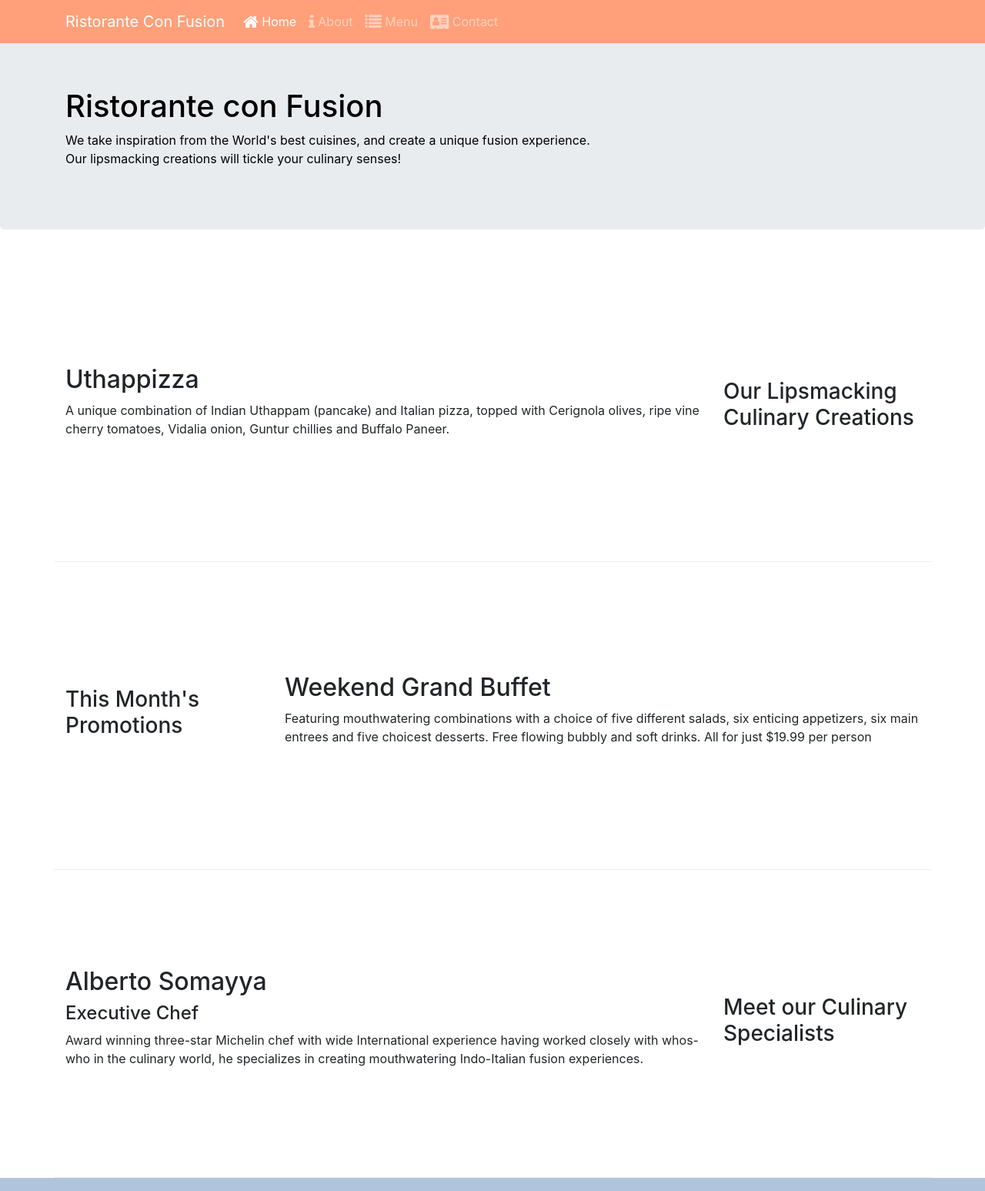
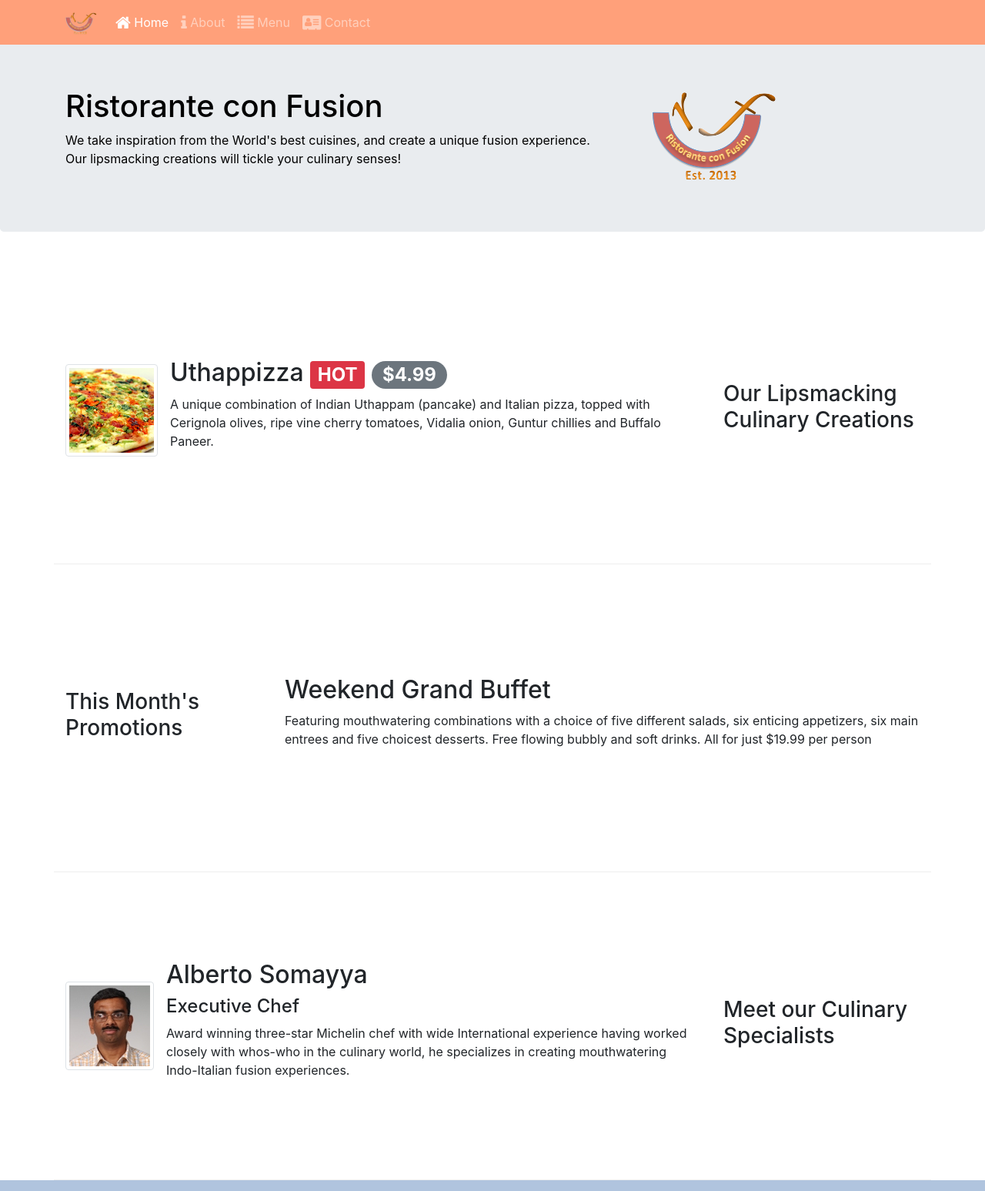
Before and after one commit to rahul4049/Bootstrap, a website: page index.html in a window 1280 px wide. Shown: the top 1547 px of the page at 77% size. Drawn offline with nearby package versions, Linux system fonts and the light colour scheme.

Commit message:
alerting users

```diff
--- a/css/styles.css
+++ b/css/styles.css
@@ -30,6 +30,7 @@
 }
 
 .breadcrumb{
-    background-color: lightsteelblue;
+    background-color: lightcyan;
+
 
 }
--- a/index.html
+++ b/index.html
@@ -21,7 +21,7 @@
             <button class="navbar-toggler" type="button" data-toggle="collapse" data-target="#Navbar">
                 <span class="navbar-toggler-icon"></span>
             </button>
-            <a class="navbar-brand" href="index.html">Ristorante Con Fusion</a>
+            <a class="navbar-brand" href="index.html"><img src="img/logo.png" height="30" width="41"></a>
             <div class="collapse navbar-collapse" id="Navbar">
                 <ul class="navbar-nav mr-auto">
                     <li class="nav-item active"><a class="nav-link" href="#"><span class="fa fa-home fa-lg"></span> Home</a></li>
@@ -38,9 +38,9 @@
                 <div class="col-12 col-sm-8">
                     <h1>Ristorante con Fusion</h1>
                     <p>We take inspiration from the World's best cuisines, and create a unique fusion experience.<br> Our lipsmacking creations will tickle your culinary senses!</p>
-
                 </div>
-                <div class="col-12 col-sm">
+                <div class=" col-12 col-sm align-self-center ">
+                    <img src="img/logo.png" class="img-fluid">
                 </div>
             </div>
         </div>
@@ -52,8 +52,20 @@
                 <h3>Our Lipsmacking Culinary Creations</h3>
             </div>
             <div class="col col-sm order-sm-first col-md">
-                <h2>Uthappizza</h2>
-                <p>A unique combination of Indian Uthappam (pancake) and Italian pizza, topped with Cerignola olives, ripe vine cherry tomatoes, Vidalia onion, Guntur chillies and Buffalo Paneer.</p>
+                <div class="media">
+                    <img class="d-flex mr-3 img-thumbnail align-self-center"
+                     src="img/uthappizza.png" alt="uthappizza">
+                     <div class="media-body">
+                        <h2 class="mt-0">Uthappizza
+                            <span class="badge badge-danger">HOT</span>
+                            <span class="badge badge-pill badge-secondary">$4.99</span>
+                        </h2>
+                        <p class="d-none d-sm-block">A unique combination of Indian Uthappam (pancake) and
+                            Italian pizza, topped with Cerignola olives, ripe vine
+                            cherry tomatoes, Vidalia onion, Guntur chillies and
+                            Buffalo Paneer.</p>
+                     </div>
+                </div>
             </div>
         </div>
 
@@ -63,6 +75,7 @@
                 <h3>This Month's Promotions</h3>
             </div>
             <div class="col col-sm col-md">
+
                 <h2>Weekend Grand Buffet</h2>
                 <p>Featuring mouthwatering combinations with a choice of five different salads, six enticing appetizers, six main entrees and five choicest desserts. Free flowing bubbly and soft drinks. All for just $19.99 per person </p>
             </div>
@@ -73,9 +86,19 @@
                 <h3>Meet our Culinary Specialists</h3>
             </div>
             <div class="col col-sm order-sm-first col-md">
-                <h2>Alberto Somayya</h2>
-                <h4>Executive Chef</h4>
-                <p>Award winning three-star Michelin chef with wide International experience having worked closely with whos-who in the culinary world, he specializes in creating mouthwatering Indo-Italian fusion experiences. </p>
+                <div class="media">
+                    <img class="d-flex mr-3 img-thumbnail align-self-center"
+                            src="img/alberto.png" alt="Alberto Somayya">
+                    <div class="media-body">
+                        <h2 class="mt-0">Alberto Somayya</h2>
+                        <h4>Executive Chef</h4>
+                        <p class="d-none d-sm-block">Award winning three-star Michelin chef with wide
+                            International experience having worked closely with
+                            whos-who in the culinary world, he specializes in
+                            creating mouthwatering Indo-Italian fusion experiences.
+                            </p>
+                    </div>
+                </div>
             </div>
         </div>
     </div>
```
Also changed, not shown: aboutus.html (+4 -3 lines), contactus.html (+4 -3 lines), img/alberto.png (added), img/buffet.png (added), img/logo.png (added), img/uthappizza.png (added), 1 other file.
